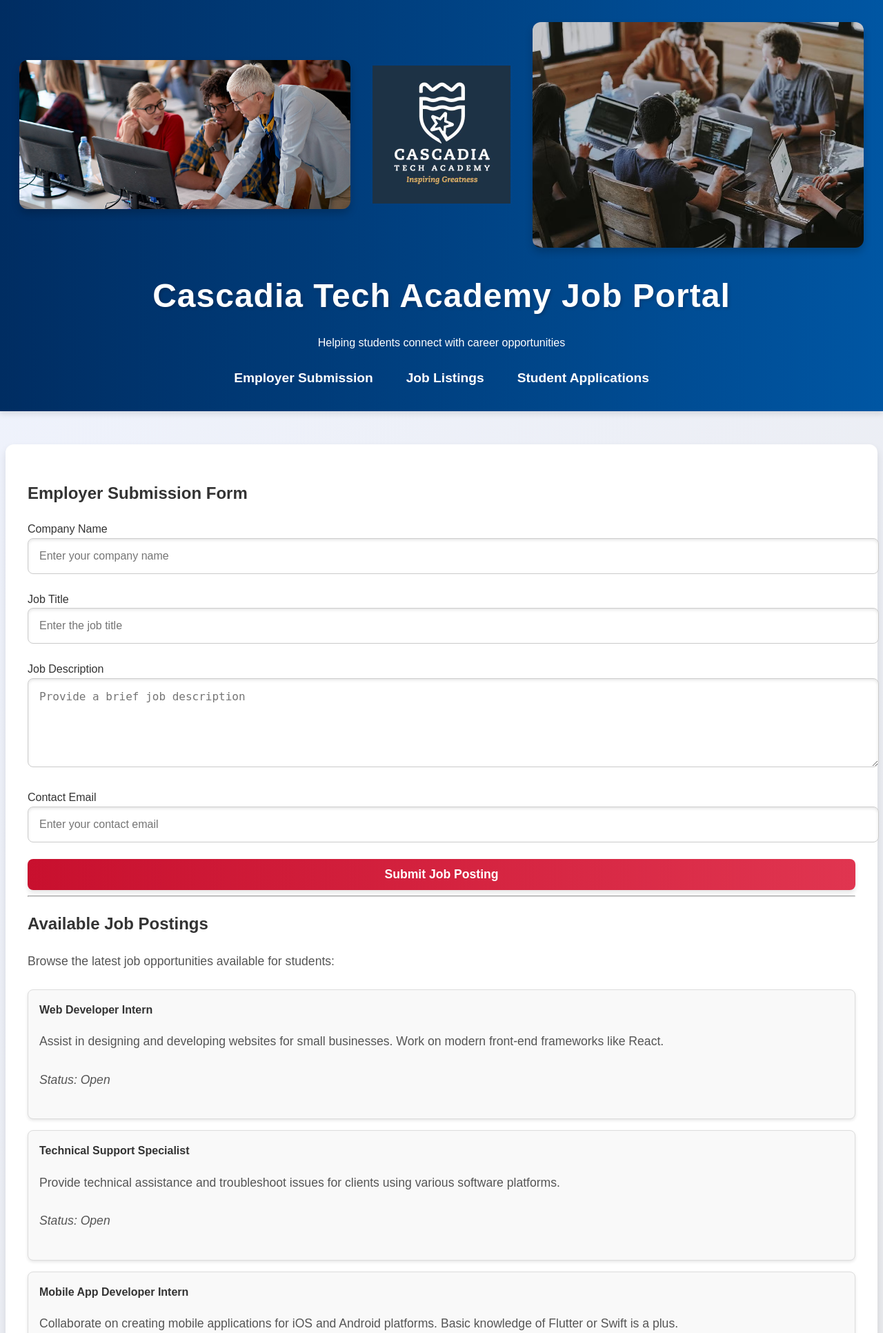
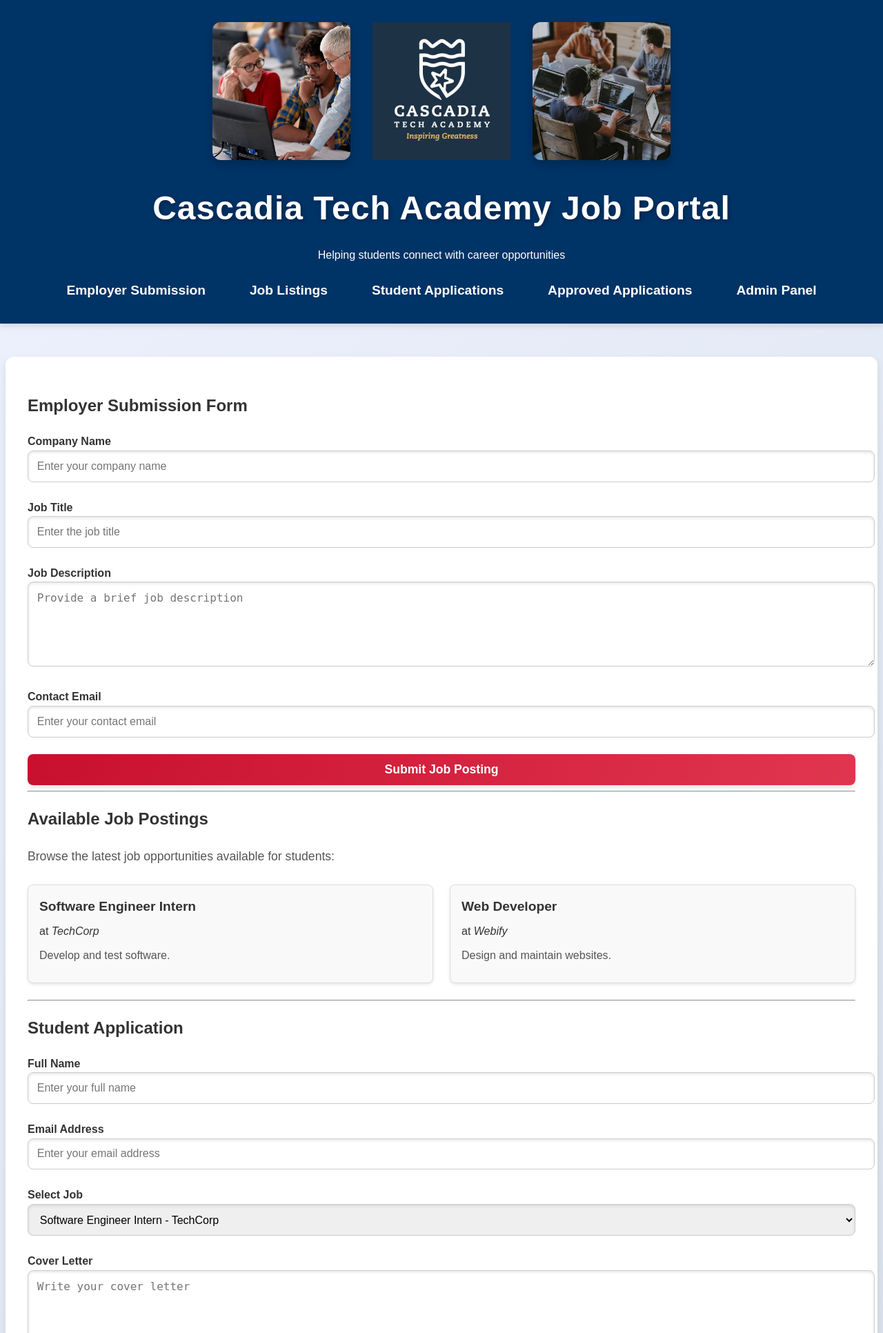
Before and after one commit to johnscannon/johncannon22, a Flask app: page / in a window 1280 px wide. Shown: the top 1932 px of the page at 69% size. Run offline with Flask 3, Linux system fonts and the light colour scheme.

Commit message:
Your commit message here

```diff
--- a/static/styles.css
+++ b/static/styles.css
@@ -5,12 +5,12 @@ body {
     margin: 0;
     padding: 0;
     line-height: 1.6;
-    background: linear-gradient(135deg, #f0f4ff, #e6e6e6);
+    background: linear-gradient(135deg, #eef2ff, #d9e1ec);
 }
 
 /* Header */
 header {
-    background: linear-gradient(90deg, #002d62, #0056a3);
+    background: linear-gradient(90deg, #003366, #003366); /* Updated colors for Cascadia blue */
     color: #fff;
     padding: 2rem 0;
     text-align: center;
@@ -22,16 +22,7 @@ header h1 {
     font-size: 3rem;
     margin: 0;
     letter-spacing: 1px;
-    text-shadow: 2px 2px 4px rgba(0, 0, 0, 0.2);
-}
-
-header .logo {
-    position: absolute;
-    top: 50%;
-    left: 2rem;
-    transform: translateY(-50%);
-    width: 60px;
-    height: auto;
+    text-shadow: 2px 2px 6px rgba(0, 0, 0, 0.3);
 }
 
 header nav {
@@ -47,7 +38,7 @@ header nav ul {
 }
 
 header nav ul li {
-    margin: 0 1.5rem;
+    margin: 0 1rem;
 }
 
 header nav ul li a {
@@ -55,28 +46,14 @@ header nav ul li a {
     text-decoration: none;
     font-size: 1.2rem;
     font-weight: bold;
-    position: relative;
-    transition: color 0.3s ease;
-}
-
-header nav ul li a::after {
-    content: '';
-    display: block;
-    width: 0;
-    height: 2px;
-    background: #ffcc00;
-    transition: width 0.3s ease;
-    position: absolute;
-    bottom: -4px;
-    left: 0;
+    padding: 0.5rem 1rem;
+    border-radius: 8px;
+    transition: background 0.3s ease, transform 0.3s ease;
 }
 
 header nav ul li a:hover {
-    color: #ffcc00;
-}
-
-header nav ul li a:hover::after {
-    width: 100%;
+    background: rgba(255, 255, 255, 0.2);
+    transform: scale(1.1);
 }
 
 /* Main Content */
@@ -90,10 +67,10 @@ main {
 }
 
 section h1 {
-    font-size: 2.2rem;
-    color: #002d62;
+    font-size: 2.4rem;
+    color: #002d62; /* Updated Cascadia blue */
     margin-bottom: 1rem;
-    border-bottom: 3px solid #c8102e;
+    border-bottom: 4px solid #c8102e;
     padding-bottom: 0.5rem;
     text-transform: uppercase;
 }
@@ -105,24 +82,40 @@ section p {
     line-height: 1.8;
 }
 
-/* Buttons */
-button {
-    background: linear-gradient(90deg, #c8102e, #e03550);
-    color: #fff;
-    border: none;
-    padding: 0.75rem 2rem;
-    border-radius: 8px;
-    font-size: 1.1rem;
-    font-weight: bold;
-    cursor: pointer;
-    box-shadow: 0 4px 6px rgba(0, 0, 0, 0.1);
-    transition: all 0.3s ease;
+/* Job Listings */
+.job-list {
+    display: grid;
+    grid-template-columns: repeat(auto-fit, minmax(300px, 1fr));
+    gap: 1.5rem;
+    margin: 0;
+    padding: 0;
+    list-style: none;
 }
 
-button:hover {
-    background: #a00;
-    transform: scale(1.05);
-    box-shadow: 0 6px 10px rgba(0, 0, 0, 0.15);
+.job-card {
+    background: linear-gradient(135deg, #f9f9f9, #eef2ff);
+    border: 1px solid #ddd;
+    border-radius: 12px;
+    padding: 1.5rem;
+    box-shadow: 0 4px 6px rgba(0, 0, 0, 0.1);
+    transition: transform 0.3s ease, box-shadow 0.3s ease;
+}
+
+.job-card:hover {
+    transform: translateY(-5px);
+    box-shadow: 0 8px 12px rgba(0, 0, 0, 0.2);
+}
+
+.job-card strong {
+    font-size: 1.4rem;
+    color: #002d62; /* Updated Cascadia blue */
+    margin-bottom: 0.5rem;
+    display: block;
+}
+
+.job-card p {
+    font-size: 1rem;
+    color: #555;
 }
 
 /* Forms */
@@ -132,35 +125,57 @@ form {
     gap: 1.5rem;
 }
 
+label {
+    font-weight: bold;
+    margin-bottom: 0.5rem;
+}
+
 input[type="text"],
 input[type="email"],
-textarea {
+textarea,
+select {
     width: 100%;
-    padding: 1rem;
+    padding: 0.8rem;
     border: 1px solid #ccc;
     border-radius: 8px;
     font-size: 1rem;
     box-shadow: inset 0 2px 4px rgba(0, 0, 0, 0.1);
-}
-
-textarea {
-    resize: vertical;
+    transition: border 0.3s ease, box-shadow 0.3s ease;
 }
 
 input:focus,
-textarea:focus {
-    border-color: #0056a3;
+textarea:focus,
+select:focus {
+    border-color: #1c2841; /* Updated Cascadia blue */
     outline: none;
-    box-shadow: 0 0 6px rgba(0, 86, 163, 0.5);
+    box-shadow: 0 0 6px rgba(0, 45, 98, 0.5); /* Updated shadow */
+}
+
+/* Buttons */
+button {
+    background: linear-gradient(90deg, #c8102e, #e03550);
+    color: #fff;
+    padding: 0.75rem 2rem;
+    border: none;
+    border-radius: 8px;
+    font-size: 1.1rem;
+    font-weight: bold;
+    cursor: pointer;
+    box-shadow: 0 4px 6px rgba(0, 0, 0, 0.1);
+    transition: transform 0.3s ease, box-shadow 0.3s ease;
+}
+
+button:hover {
+    transform: scale(1.05);
+    box-shadow: 0 8px 12px rgba(0, 0, 0, 0.2);
 }
 
 /* Footer */
 footer {
-    background: #002d62;
+    background: #002d62; /* Updated Cascadia blue */
     color: #fff;
     text-align: center;
     padding: 1.5rem 0;
-    font-size: 0.9rem;
     margin-top: 2rem;
 }
 
@@ -168,7 +183,6 @@ footer a {
     color: #ffcc00;
     text-decoration: none;
     font-weight: bold;
-    transition: color 0.3s ease;
 }
 
 footer a:hover {
--- a/templates/index.html
+++ b/templates/index.html
@@ -16,8 +16,9 @@
             margin-bottom: 2rem;
         }
         .header-image {
-            width: 480px; /* 4x larger than before */
-            height: auto;
+            width: 200px; /* Set a fixed width for consistency */
+            height: 200px; /* Set a fixed height for consistency */
+            object-fit: cover; /* Ensures the images retain their aspect ratio and cover the container */
             border-radius: 12px;
             box-shadow: 0 6px 12px rgba(0, 0, 0, 0.2);
         }
@@ -29,13 +30,21 @@
             list-style: none;
             padding: 0;
         }
-        .job-list li {
+        .job-card {
             background: #f9f9f9;
             padding: 1rem;
             border: 1px solid #ddd;
             border-radius: 8px;
             margin-bottom: 1rem;
             box-shadow: 0 2px 4px rgba(0, 0, 0, 0.1);
+        }
+        .job-card strong {
+            font-size: 1.2rem;
+            color: #333;
+        }
+        .job-card p {
+            margin: 0.5rem 0;
+            color: #555;
         }
     </style>
 </head>
@@ -54,6 +63,8 @@
                 <li><a href="#employer">Employer Submission</a></li>
                 <li><a href="#jobs">Job Listings</a></li>
                 <li><a href="#apply">Student Applications</a></li>
+                <li><a href="/approved_applications">Approved Applications</a></li> <!-- New Link -->
+                <li><a href="/admin">Admin Panel</a></li> <!-- Admin Panel Link -->
             </ul>
         </nav>
     </header>
@@ -89,40 +100,21 @@
         <section id="jobs">
             <h2>Available Job Postings</h2>
             <p>Browse the latest job opportunities available for students:</p>
-            <ul class="job-list">
-                <li>
-                    <strong>Web Developer Intern</strong>
-                    <p>Assist in designing and developing websites for small businesses. Work on modern front-end frameworks like React.</p>
-                    <p><em>Status: Open</em></p>
-                </li>
-                <li>
-                    <strong>Technical Support Specialist</strong>
-                    <p>Provide technical assistance and troubleshoot issues for clients using various software platforms.</p>
-                    <p><em>Status: Open</em></p>
-                </li>
-                <li>
-                    <strong>Mobile App Developer Intern</strong>
-                    <p>Collaborate on creating mobile applications for iOS and Android platforms. Basic knowledge of Flutter or Swift is a plus.</p>
-                    <p><em>Status: Open</em></p>
-                </li>
-                <li>
-                    <strong>Software Engineer Intern</strong>
-                    <p>Work with a team to develop and test backend APIs and maintain software systems using Python or Java.</p>
-                    <p><em>Status: Open</em></p>
-                </li>
-                <li>
-                    <strong>Graphic Designer Intern</strong>
-                    <p>Create visual content and design marketing materials for web and print using Adobe Creative Suite.</p>
-                    <p><em>Status: Open</em></p>
-                </li>
-            </ul>
+            <div class="job-list">
+                {% for job in jobs %}
+                <div class="job-card">
+                    <strong>{{ job.title }}</strong> at <em>{{ job.company }}</em>
+                    <p>{{ job.description }}</p>
+                </div>
+                {% endfor %}
+            </div>
         </section>
         <hr>
 
         <!-- Student Application -->
         <section id="apply">
             <h2>Student Application</h2>
-            <form action="/apply" method="POST">
+            <form action="/student_apply" method="POST">
                 <div class="form-group">
                     <label for="student-name">Full Name</label>
                     <input type="text" id="student-name" name="student_name" placeholder="Enter your full name" required>
@@ -134,11 +126,9 @@
                 <div class="form-group">
                     <label for="job">Select Job</label>
                     <select id="job" name="job" required>
-                        <option value="Web Developer Intern">Web Developer Intern</option>
-                        <option value="Technical Support Specialist">Technical Support Specialist</option>
-                        <option value="Mobile App Developer Intern">Mobile App Developer Intern</option>
-                        <option value="Software Engineer Intern">Software Engineer Intern</option>
-                        <option value="Graphic Designer Intern">Graphic Designer Intern</option>
+                        {% for job in jobs %}
+                        <option value="{{ job.title }}">{{ job.title }} - {{ job.company }}</option>
+                        {% endfor %}
                     </select>
                 </div>
                 <div class="form-group">
@@ -156,7 +146,9 @@
         <nav>
             <a href="#employer">Employer Submission</a> |
             <a href="#jobs">Job Listings</a> |
-            <a href="#apply">Student Applications</a>
+            <a href="#apply">Student Applications</a> |
+            <a href="/approved_applications">Approved Applications</a> |
+            <a href="/admin">Admin Panel</a>
         </nav>
     </footer>
 </body>
```
Also changed, not shown: templates/admin_login.html (added, +112 -0 lines), templates/admin_panel.html (added, +122 -0 lines), templates/approved_applications.html (added, +37 -0 lines), templates/employer_submit.html (deleted, +0 -9 lines).
